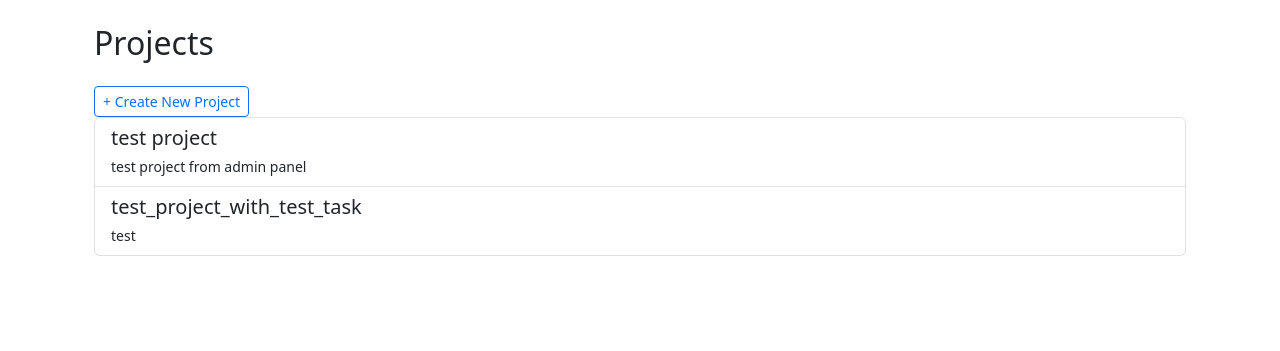
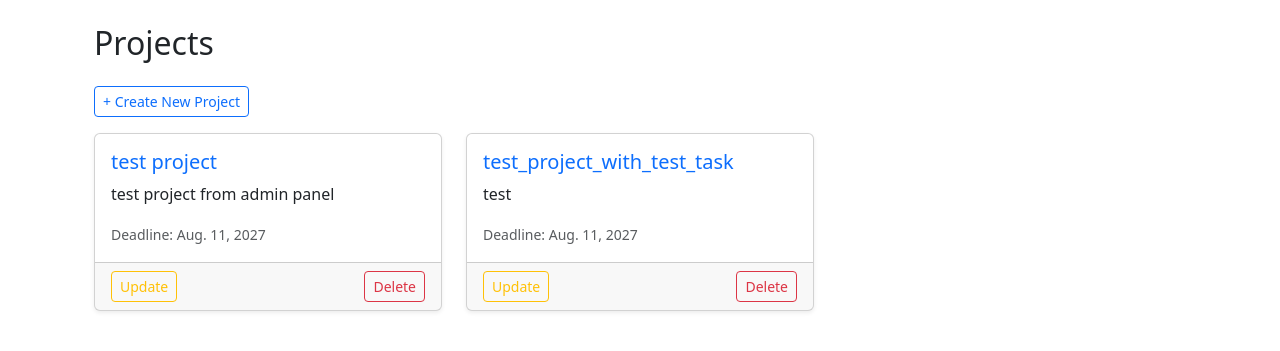
Before and after one commit to UrbanAstronaut88/it-project, a Django app: page /projects/ in a window 1280 px wide. Shown: the part 56-407 px from the top of the page. Run offline with Django 5.2, Linux system fonts and the light colour scheme; data comes from the database, SQL or seed files in the repository.

Commit message:
style: project_list.html rebuild code for a unified project style

```diff
--- a/templates/main/project_list.html
+++ b/templates/main/project_list.html
@@ -8,17 +8,40 @@
 <div class="container mt-4">
   <h2 class="mb-4">Projects</h2>
 
-  <a href="{% url 'main:project-create' %}" class="btn btn-sm btn-outline-primary">+ Create New Project</a>
+  <a href="{% url 'main:project-create' %}" class="btn btn-sm btn-outline-primary mb-3">+ Create New Project</a>
 
-  <div class="list-group">
-    {% for project in projects %}
-      <a href="{% url 'main:project-detail' project.pk %}" class="list-group-item list-group-item-action">
-        <h5 class="mb-1">{{ project.name }}</h5>
-        <small>{{ project.description|truncatewords:10 }}</small>
-      </a>
-    {% empty %}
-      <p class="text-muted">No projects available.</p>
-    {% endfor %}
-  </div>
+  {% if projects %}
+    <div class="row row-cols-1 row-cols-md-2 row-cols-lg-3 g-4">
+      {% for project in projects %}
+        <div class="col">
+          <div class="card h-100 shadow-sm">
+            <div class="card-body">
+              <h5 class="card-title">
+                <a href="{% url 'main:project-detail' project.pk %}" class="text-decoration-none">
+                  {{ project.name }}
+                </a>
+              </h5>
+              <p class="card-text">
+                {{ project.description|truncatewords:20 }}
+              </p>
+              {% if project.deadline %}
+                <p class="card-text">
+                  <small class="text-muted">Deadline: {{ project.deadline }}</small>
+                </p>
+              {% endif %}
+            </div>
+            <div class="card-footer d-flex justify-content-between">
+              <a href="{% url 'main:project-update' project.pk %}" class="btn btn-sm btn-outline-warning">Update</a>
+              <a href="{% url 'main:project-delete' project.pk %}" class="btn btn-sm btn-outline-danger">Delete</a>
+            </div>
+          </div>
+        </div>
+      {% endfor %}
+    </div>
+  {% else %}
+    <div class="alert alert-info mt-3" role="alert">
+      No projects available.
+    </div>
+  {% endif %}
 </div>
 {% endblock %}
```
